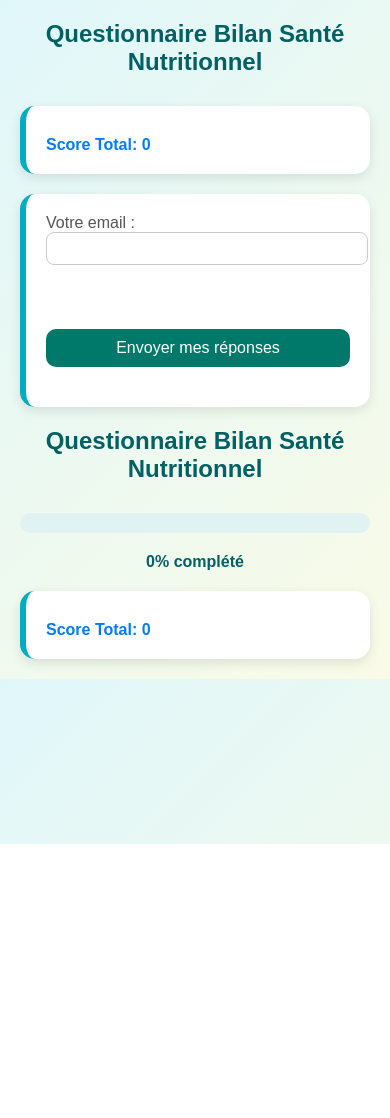
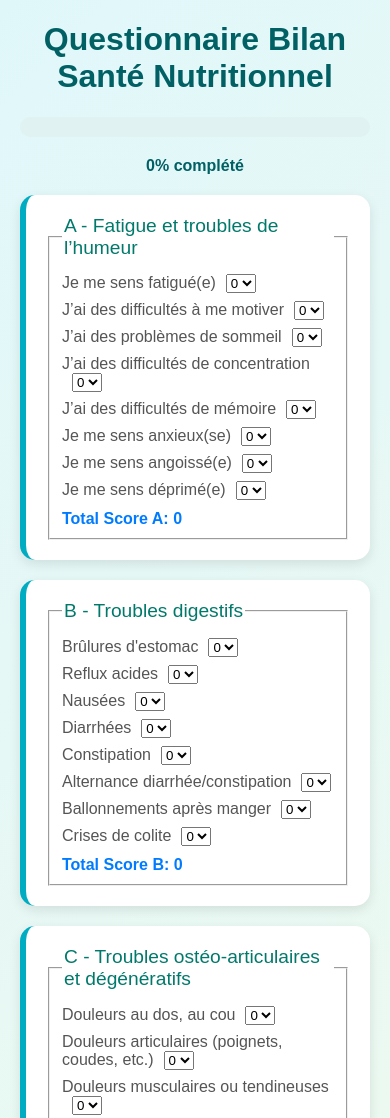
Before and after one commit to entrespheres/questionnaire-sante, a plain HTML site: page index.html in a window 390 px wide. Shown: the top 1118 px of the page. Before the commit the page ends 844 px from the top, so only its background shows below. Drawn offline with Linux system fonts and the light colour scheme.

Commit message:
Update index.html

```diff
--- a/index.html
+++ b/index.html
@@ -1,104 +1,3 @@
-<!DOCTYPE html>
-<html lang="fr">
-<head>
-<meta charset="UTF-8">
-<meta name="viewport" content="width=device-width, initial-scale=1.0">
-<title>Questionnaire Bilan Santé Nutritionnel</title>
-<style>
-body {
-  font-family: 'Arial', sans-serif;
-  margin: 20px;
-  background: linear-gradient(135deg, #e0f7fa, #f9fbe7);
-}
-.card {
-  background: white;
-  padding: 20px;
-  border-radius: 15px;
-  box-shadow: 0 4px 12px rgba(0, 0, 0, 0.1);
-  margin-bottom: 20px;
-  border-left: 6px solid #00acc1;
-}
-h1 {
-  color: #006064;
-  text-align: center;
-  margin-bottom: 30px;
-}
-legend {
-  color: #00796b;
-  font-size: 1.2em;
-  margin-bottom: 10px;
-}
-label {
-  display: block;
-  margin-bottom: 8px;
-  color: #555;
-}
-.score {
-  margin-top: 10px;
-  font-weight: bold;
-  color: #007BFF;
-}
-button {
-  padding: 10px 20px;
-  background-color: #00796b;
-  color: white;
-  border: none;
-  border-radius: 10px;
-  font-size: 16px;
-  cursor: pointer;
-  display: block;
-  margin: 20px auto;
-}
-button:hover {
-  background-color: #004d40;
-}
-input[type="email"] {
-  padding: 8px;
-  width: 100%;
-  max-width: 400px;
-  border: 1px solid #ccc;
-  border-radius: 8px;
-}
-@media (max-width: 600px) {
-  body {
-    margin: 10px;
-  }
-  .card {
-    padding: 15px;
-    border-left: 4px solid #00acc1;
-  }
-  h1 {
-    font-size: 1.5em;
-  }
-  legend {
-    font-size: 1em;
-  }
-  button {
-    width: 100%;
-    font-size: 14px;
-  }
-  input[type="email"] {
-    width: 100%;
-  }
-}
-</style>
-</head>
-<body>
-<h1>Questionnaire Bilan Santé Nutritionnel</h1>
-
-<form id="healthForm" action="https://formspree.io/f/xldbdooj" method="POST">
-  <input type="hidden" name="Résumé" id="summaryField">
-
-
-<div class="card">
-  <div class="score">Score Total: <span id="scoreTotal">0</span></div>
-</div>
-<div class="card">
-  <label>Votre email : <input type="email" name="Email" required></label><br><br>
-  <button type="submit">Envoyer mes réponses</button>
-</div>
-
-</form>
 <!DOCTYPE html>
 <html lang="fr">
 <head>
@@ -203,48 +102,49 @@ input[type="email"] {
 
   </form>
 
+  <script>
+    const categoriesData = {
+      'A - Fatigue et troubles de l’humeur': ["Je me sens fatigué(e)", "J’ai des difficultés à me motiver", "J’ai des problèmes de sommeil", "J’ai des difficultés de concentration", "J’ai des difficultés de mémoire", "Je me sens anxieux(se)", "Je me sens angoissé(e)", "Je me sens déprimé(e)"],
+      'B - Troubles digestifs': ["Brûlures d'estomac", "Reflux acides", "Nausées", "Diarrhées", "Constipation", "Alternance diarrhée/constipation", "Ballonnements après manger", "Crises de colite"],
+      'C - Troubles ostéo-articulaires et dégénératifs': ["Douleurs au dos, au cou", "Douleurs articulaires (poignets, coudes, etc.)", "Douleurs musculaires ou tendineuses", "Blessures fréquentes en sport", "Maladie rhumatismale", "Problèmes aux yeux (cataracte, sécheresse)"],
+      'D - Troubles infectieux': ["Maux de gorge, angines, rhumes, sinusites, otites", "Bronchites, infections pulmonaires", "Infections urinaires récurrentes", "Infections génitales récurrentes", "Infections digestives récurrentes", "Infections cutanées récurrentes"],
+      'E - Troubles cutanés': ["Peau sèche", "Eczéma fréquent", "Acné", "Herpès facial", "Perte de cheveux/cheveux cassants", "Ongles cassants/dédoublés"],
+      'F - Troubles circulatoires': ["Jambes lourdes", "Œdème (chevilles, mains, doigts...)", "Extrémités froides", "Fourmillements aux extrémités", "Troubles prémenstruels (seins tendus, douleurs, déprime)"],
+      'G - Consommations régulières': ["Tabac : 1-4 cigarettes/jour", "Tabac : 5-15 cigarettes/jour", "Tabac : >15 cigarettes/jour", "Alcool : plus de 3 verres jusqu'à 75cl/jour", "Alcool : entre 75cl et 150cl/jour", "Alcool : plus de 150cl/jour", "Médicaments réguliers", "Médicaments quotidiens", "Contraceptif oral (pilule)", "Stérilet", "Donneur de sang"]
+    };
 
-</html>
+    const form = document.getElementById('healthForm');
+    const container = document.getElementById('categories');
 
-<script>
-const form = document.getElementById('healthForm');
-const categories = ['A', 'B', 'C', 'D', 'E', 'F', 'G'];
+    Object.keys(categoriesData).forEach(cat => {
+      const card = document.createElement('div');
+      card.className = 'card';
+      let html = `<fieldset><legend>${cat}</legend>`;
+      categoriesData[cat].forEach((q, idx) => {
+        html += `<label>${q}<select name="${cat}" data-category="${cat}"><option value="0">0</option><option value="1">1</option><option value="2">2</option><option value="3">3</option></select></label>`;
+      });
+      html += `<div class="score">Total Score ${cat.split(' ')[0]}: <span id="score${cat.split(' ')[0]}">0</span></div></fieldset>`;
+      card.innerHTML = html;
+      container.appendChild(card);
+    });
 
     form.addEventListener('change', () => {
       let total = 0;
-  categories.forEach(cat => {
-    const checkboxes = form.querySelectorAll(`input[name="${cat}"]:checked`);
+      Object.keys(categoriesData).forEach(cat => {
+        const selects = form.querySelectorAll(`select[name="${cat}"]`);
         let score = 0;
-    checkboxes.forEach(cb => score += parseInt(cb.value));
-    const scoreSpan = document.getElementById(`score${cat}`);
-    if (scoreSpan) scoreSpan.textContent = score;
+        selects.forEach(sel => score += parseInt(sel.value));
+        document.getElementById(`score${cat.split(' ')[0]}`).textContent = score;
         total += score;
       });
       document.getElementById('scoreTotal').textContent = total;
-});
 
-// Avant l'envoi du formulaire, remplir le champ Résumé avec toutes les réponses cochées
-form.addEventListener('submit', function(event) {
-  let summary = '';
-  categories.forEach(cat => {
-    const checkboxes = form.querySelectorAll(`input[name="${cat}"]:checked`);
-    if (checkboxes.length > 0) {
-      summary += `\nCatégorie ${cat} :\n`;
-      checkboxes.forEach(cb => {
-        const label = cb.parentElement.textContent.trim();
-        summary += `- ${label}\n`;
-      });
-    }
-  });
-
-  // Ajouter aussi le score total
-  const scoreTotal = document.getElementById('scoreTotal').textContent;
-  summary += `\nScore total : ${scoreTotal}`;
-
-  document.getElementById('summaryField').value = summary;
+      const totalQuestions = form.querySelectorAll('select').length;
+      const answered = Array.from(form.querySelectorAll('select')).filter(sel => sel.value !== "0").length;
+      const percentage = Math.round((answered / totalQuestions) * 100);
+      document.getElementById('progressBar').style.width = percentage + '%';
+      document.getElementById('progressText').textContent = percentage + '% complété';
     });
   </script>
-
-
 </body>
 </html>
```
Lines whose indentation alone changed are shown as unchanged.
